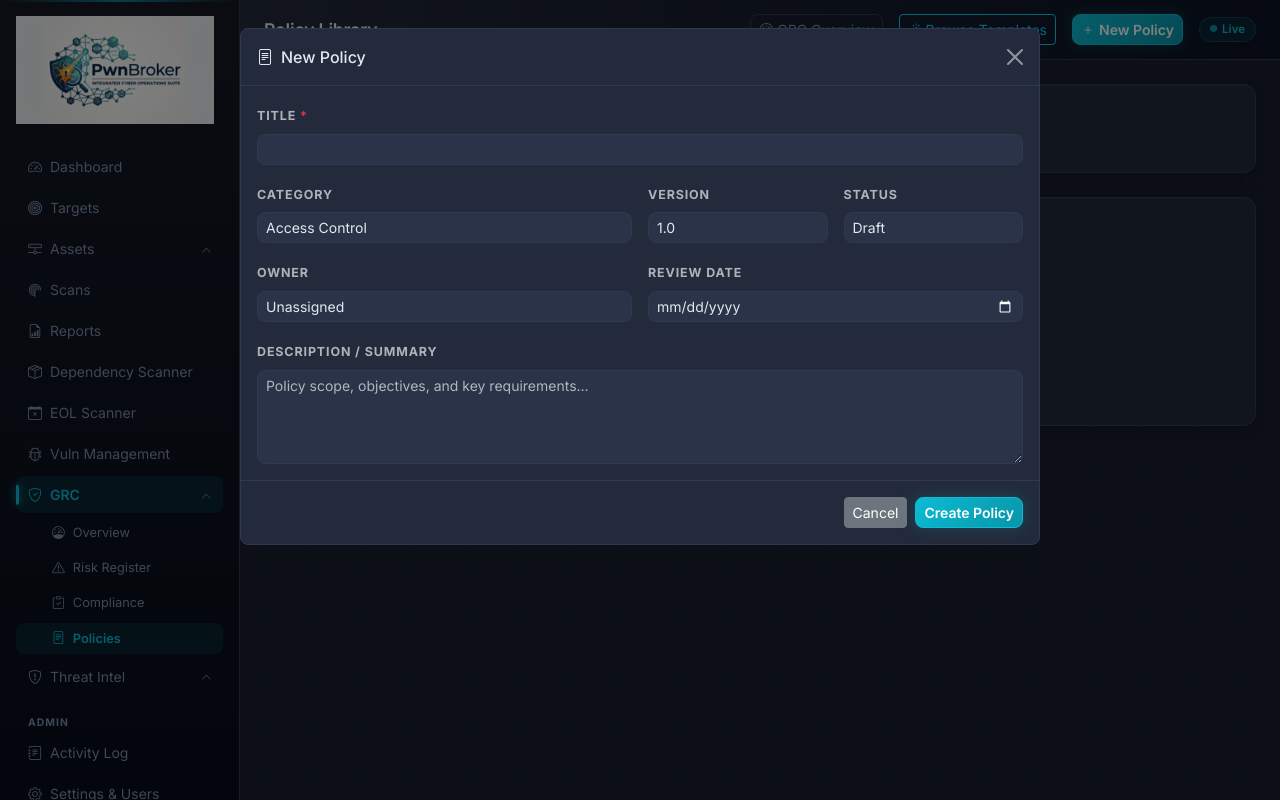
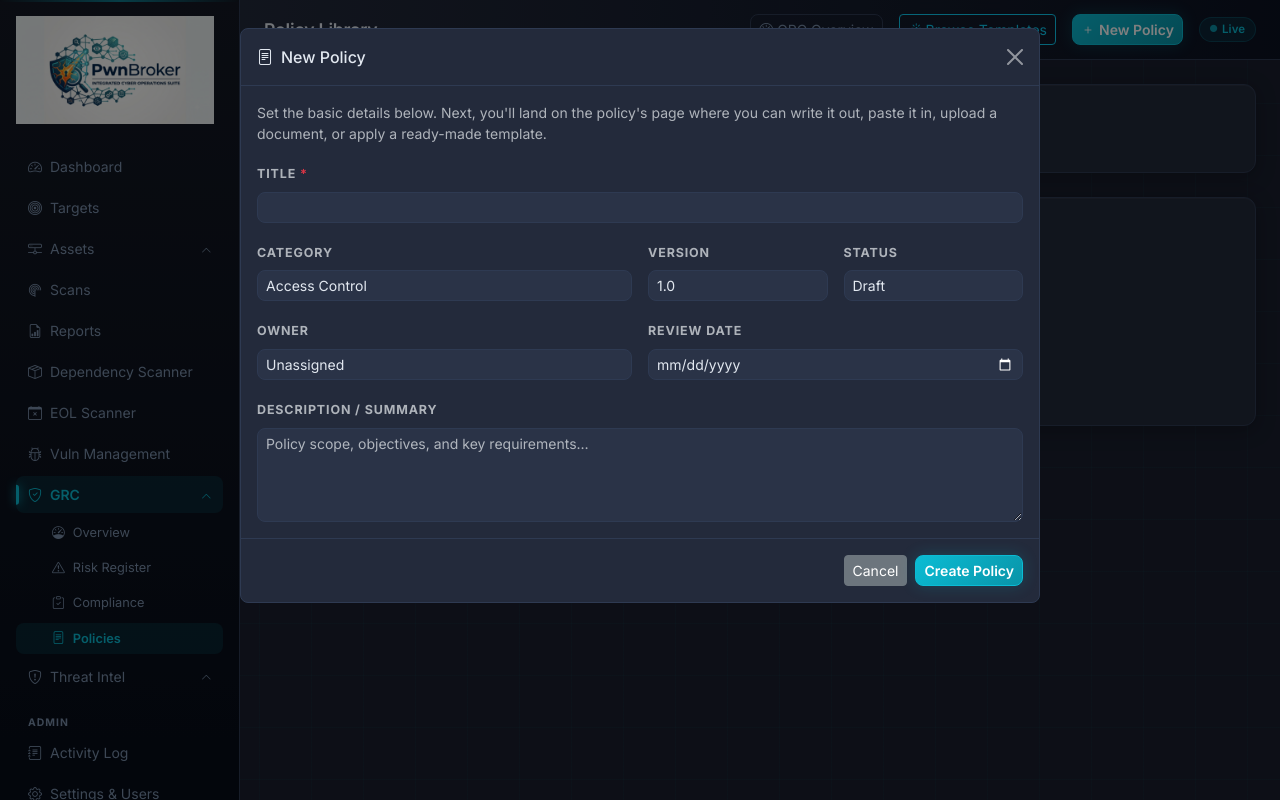
Before and after one commit to ChimneyFish/PWNBroker, a Flask app: page /grc/policies in a window 1280 px wide, after a click on "New Policy". Run offline with Flask 3, Linux system fonts and the light colour scheme; a user stored in the database is signed in; data comes from the database, SQL or seed files in the repository; data that the repository does not hold is empty; parts of the project's set-up code (start-up, migrations or seed data) failed here and were passed over; some libraries are stand-ins or nearby versions.

Commit message:
policy fixes

```diff
--- a/app/routes/grc/routes.py
+++ b/app/routes/grc/routes.py
@@ -324,8 +324,8 @@ def create_policy():
     from ...audit import log_action
     log_action("policy.create", entity_type="policy", entity_id=p.id,
                entity_name=p.title, detail=f"Category: {p.category} | Status: {p.status}")
-    flash(f"Policy '{p.title}' created.", "success")
-    return redirect(url_for("grc.policies"))
+    flash(f"Policy '{p.title}' created. Now write it, upload a document, or apply a template.", "success")
+    return redirect(url_for("grc.policy_detail", policy_id=p.id))
 
 
 @grc_bp.route("/policies/<int:policy_id>/update", methods=["POST"])
@@ -419,7 +419,9 @@ def policy_templates():
     by_cat = {}
     for t in TEMPLATES:
         by_cat.setdefault(t["category"], []).append(t)
-    return render_template("grc/policy_templates.html", by_cat=by_cat, cat_order=categories())
+    policy_id = request.args.get("policy_id", type=int)
+    return render_template("grc/policy_templates.html", by_cat=by_cat, cat_order=categories(),
+                           policy_id=policy_id)
 
 
 @grc_bp.route("/policies/templates/<key>")
@@ -431,7 +433,10 @@ def policy_template_detail(key):
         abort(404)
     users = User.query.order_by(User.username).all()
     preview = render(tpl["body"])
-    return render_template("grc/policy_template_detail.html", tpl=tpl, users=users, preview=preview)
+    policy_id = request.args.get("policy_id", type=int)
+    target_policy = Policy.query.get(policy_id) if policy_id else None
+    return render_template("grc/policy_template_detail.html", tpl=tpl, users=users, preview=preview,
+                           policy_id=policy_id, target_policy=target_policy)
 
 
 @grc_bp.route("/policies/templates/<key>/generate", methods=["POST"])
@@ -448,6 +453,7 @@ def generate_policy_from_template(key):
     review_cycle = request.form.get("review_cycle", "Annually").strip() or "Annually"
     effective    = request.form.get("effective_date", "").strip()
     review_date  = _parse_date(request.form.get("review_date", ""))
+    existing_id  = request.form.get("policy_id", type=int) or None
 
     owner_name = ""
     if owner_id:
@@ -462,24 +468,101 @@ def generate_policy_from_template(key):
         REVIEW_CYCLE=review_cycle,
     )
 
-    p = Policy(
-        title        = f"{company_name} {tpl['title']}".strip() if company_name else tpl["title"],
-        category     = tpl["category"],
-        description  = tpl["summary"],
-        content      = rendered,
-        template_key = tpl["key"],
-        version      = "1.0",
-        status       = "draft",
-        owner_id     = owner_id,
-        review_date  = review_date,
-        created_by   = current_user.id,
+    from ...audit import log_action
+
+    if existing_id:
+        # Apply this template to a policy the user already created, rather than
+        # spawning a second, disconnected record.
+        p = Policy.query.get_or_404(existing_id)
+        if not p.title and company_name:
+            p.title = f"{company_name} {tpl['title']}".strip()
+        if not p.description:
+            p.description = tpl["summary"]
+        p.content      = rendered
+        p.template_key = tpl["key"]
+        if owner_id:
+            p.owner_id = owner_id
+        if review_date:
+            p.review_date = review_date
+        p.updated_at = datetime.now(timezone.utc)
+        db.session.commit()
+        log_action("policy.apply_template", entity_type="policy", entity_id=p.id,
+                   entity_name=p.title, detail=f"Template: {tpl['key']}")
+        flash(f"Template applied to '{p.title}'. Review and customize it before activating.", "success")
+    else:
+        p = Policy(
+            title        = f"{company_name} {tpl['title']}".strip() if company_name else tpl["title"],
+            category     = tpl["category"],
+            description  = tpl["summary"],
+            content      = rendered,
+            template_key = tpl["key"],
+            version      = "1.0",
+            status       = "draft",
+            owner_id     = owner_id,
+            review_date  = review_date,
+            created_by   = current_user.id,
+        )
+        db.session.add(p)
+        db.session.commit()
+        log_action("policy.generate_from_template", entity_type="policy", entity_id=p.id,
+                   entity_name=p.title, detail=f"Template: {tpl['key']}")
+        flash(f"Policy '{p.title}' generated from template. Review and customize it before activating.", "success")
+
+    return redirect(url_for("grc.policy_detail", policy_id=p.id))
+
+
+@grc_bp.route("/policies/<int:policy_id>/import", methods=["POST"])
+@login_required
+@admin_required
+def import_policy_document(policy_id):
+    """Extract text from an uploaded .docx/.txt/.md file into the policy's
+    content, and keep the original file attached as the document of record."""
+    p = Policy.query.get_or_404(policy_id)
+    f = request.files.get("file")
+    if not f or not f.filename:
+        flash("Select a .docx, .txt, or .md file to upload.", "warning")
+        return redirect(url_for("grc.policy_detail", policy_id=p.id))
+
+    from ...grc.doc_import import SUPPORTED_EXTS, extract_text
+    ext = Path(f.filename).suffix.lower()
+    if ext not in SUPPORTED_EXTS:
+        flash("Unsupported file type. Upload a .docx, .txt, or .md file.", "warning")
+        return redirect(url_for("grc.policy_detail", policy_id=p.id))
+
+    data = f.read()
+    if len(data) > _MAX_MB * 1024 * 1024:
+        flash(f"File exceeds {_MAX_MB} MB limit.", "warning")
+        return redirect(url_for("grc.policy_detail", policy_id=p.id))
+
+    try:
+        content = extract_text(f.filename, data)
+    except Exception:
+        flash("Could not read that file — make sure it's a valid .docx, .txt, or .md file.", "danger")
+        return redirect(url_for("grc.policy_detail", policy_id=p.id))
+
+    p.content = content
+    p.updated_at = datetime.now(timezone.utc)
+
+    stored_name = uuid.uuid4().hex + ext
+    upload_dir  = Path(current_app.config["EVIDENCE_UPLOAD_DIR"])
+    upload_dir.mkdir(parents=True, exist_ok=True)
+    (upload_dir / stored_name).write_bytes(data)
+    ev = EvidenceFile(
+        policy_id   = p.id,
+        filename    = secure_filename(f.filename),
+        stored_name = stored_name,
+        file_size   = len(data),
+        mime_type   = f.mimetype,
+        description = "Original uploaded policy document",
+        uploaded_by = current_user.id,
     )
-    db.session.add(p)
+    db.session.add(ev)
     db.session.commit()
+
     from ...audit import log_action
-    log_action("policy.generate_from_template", entity_type="policy", entity_id=p.id,
-               entity_name=p.title, detail=f"Template: {tpl['key']}")
-    flash(f"Policy '{p.title}' generated from template. Review and customize it before activating.", "success")
+    log_action("policy.import_document", entity_type="policy", entity_id=p.id,
+               entity_name=p.title, detail=f"Imported from {f.filename}")
+    flash(f"Imported content from {f.filename}.", "success")
     return redirect(url_for("grc.policy_detail", policy_id=p.id))
 
 
--- a/app/templates/grc/policies.html
+++ b/app/templates/grc/policies.html
@@ -61,6 +61,11 @@
       <tr id="policy-row-{{ p.id }}">
         <td>
           <a href="{{ url_for('grc.policy_detail', policy_id=p.id) }}" class="fw-semibold small text-decoration-none">{{ p.title }}</a>
+          {% if not p.content and not p.files %}
+          <span class="badge bg-warning bg-opacity-25 text-warning ms-1" style="font-size:0.6rem" title="No written content or attached document yet">
+            <i class="bi bi-exclamation-triangle"></i> No document
+          </span>
+          {% endif %}
           {% if p.description %}
           <div class="text-muted mt-1" style="font-size:0.7rem">{{ p.description | truncate(80) }}</div>
           {% endif %}
@@ -118,6 +123,10 @@
           <button type="button" class="btn-close btn-close-white" data-bs-dismiss="modal"></button>
         </div>
         <div class="modal-body">
+          <div class="text-muted small mb-3">
+            Set the basic details below. Next, you'll land on the policy's page where you can write it out,
+            paste it in, upload a document, or apply a ready-made template.
+          </div>
           <div class="row g-3">
             <div class="col-12">
               <label class="form-label small text-muted">Title <span class="text-danger">*</span></label>
--- a/requirements.txt
+++ b/requirements.txt
@@ -11,6 +11,7 @@ SQLAlchemy==2.0.31
 WTForms==3.1.2
 python-dotenv==1.0.1
 reportlab==4.2.2
+python-docx==1.2.0
 paramiko
 beautifulsoup4
 gunicorn
```
Also changed, not shown: app/grc/doc_import.py (added, +51 -0 lines), app/templates/grc/policy_detail.html (+37 -3 lines), app/templates/grc/policy_template_detail.html (+22 -5 lines), app/templates/grc/policy_templates.html (+11 -1 lines).
